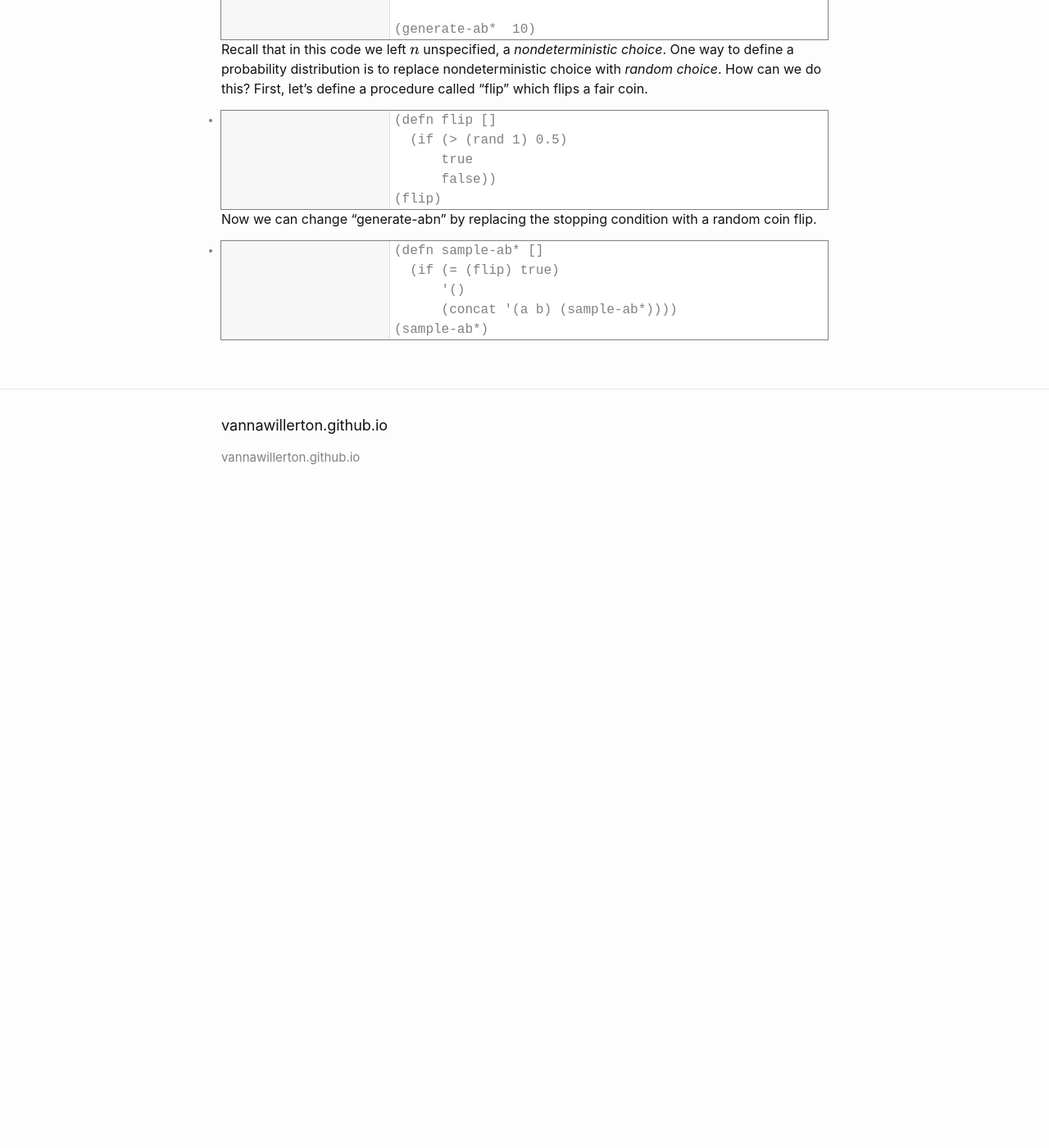
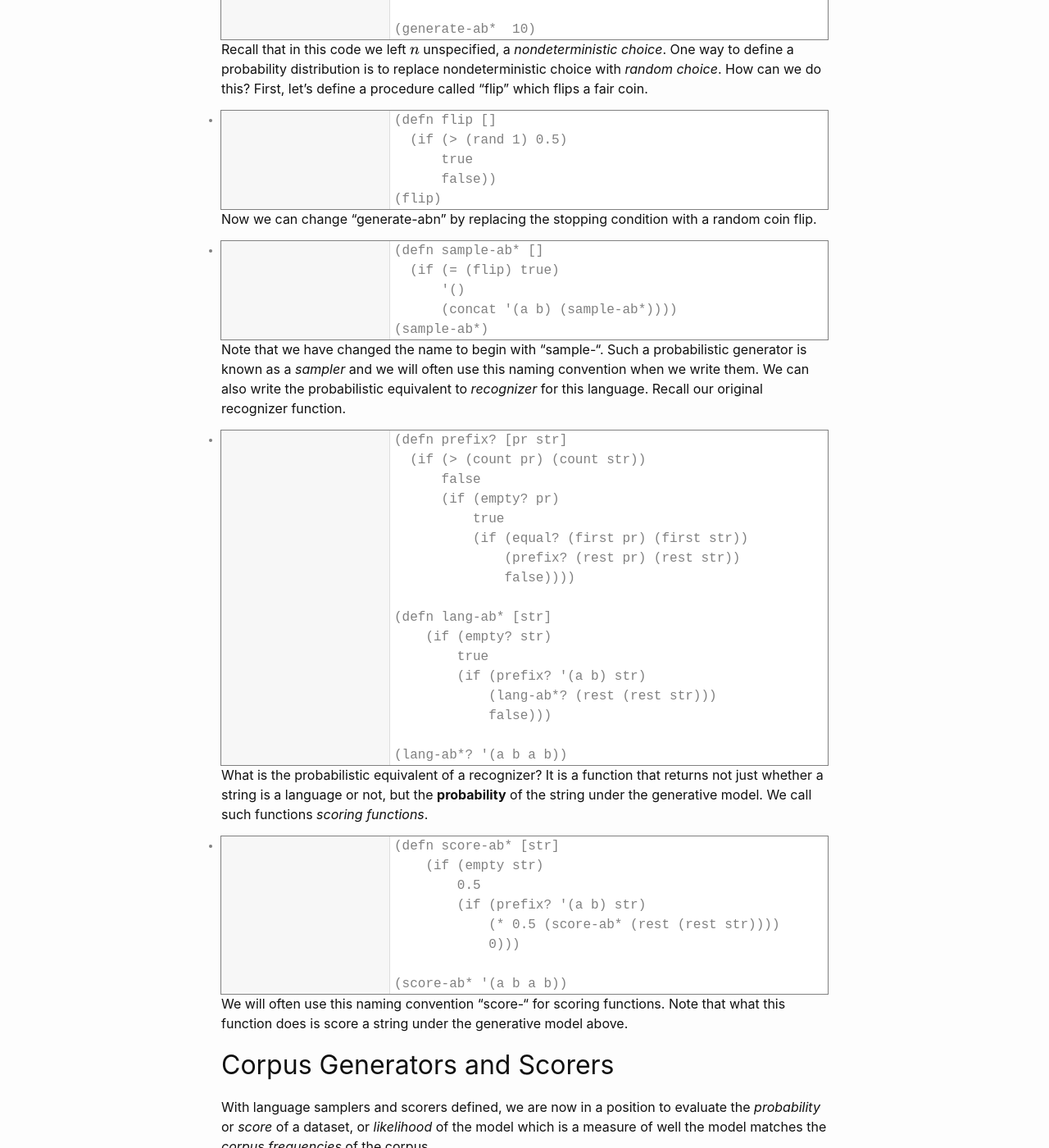
Before and after one commit to vannawillerton/vannawillerton.github.io, a Jekyll site: the page built from GenerativeModels.md, in a window 1280 px wide and 1400 px high, scrolled down 2757 px. Shown: the whole window at 82% size. Built offline with Jekyll 4.4.1, drawn with Linux system fonts in a browser that asks for light colours; our own code applies the rules of GitHub Pages for plain Markdown files; formulas are drawn with MathJax 3; a script that is not in the unit is left out; before the commit the page ends 3387 px from its top, so only the background shows below that; some of the changed text lies outside the part shown.

Commit message:
Update GenerativeModels.md

````diff
--- a/GenerativeModels.md
+++ b/GenerativeModels.md
@@ -79,3 +79,73 @@ Now we can change "generate-abn" by replacing the stopping condition with a rand
       (concat '(a b) (sample-ab*))))
 (sample-ab*)
 ```
+
+
+Note that we have changed the name to begin with "sample-". Such a probabilistic generator is known as a *sampler* and we will often use this naming convention when we write them. We can also write the probabilistic equivalent to *recognizer* for this language. Recall our original recognizer function.
+
+```
+(defn prefix? [pr str]
+  (if (> (count pr) (count str))
+      false
+      (if (empty? pr)
+          true
+          (if (equal? (first pr) (first str))
+              (prefix? (rest pr) (rest str))
+              false))))
+
+(defn lang-ab* [str]
+    (if (empty? str)
+        true
+        (if (prefix? '(a b) str)
+            (lang-ab*? (rest (rest str)))
+            false)))
+
+(lang-ab*? '(a b a b))
+```
+
+What is the probabilistic equivalent of a recognizer? It is a function that returns not just whether a string is a language or not, but the **probability** of the string under the generative model. We call such functions *scoring functions*.
+
+```
+(defn score-ab* [str]
+    (if (empty str)
+        0.5
+        (if (prefix? '(a b) str)
+            (* 0.5 (score-ab* (rest (rest str))))
+            0)))
+
+(score-ab* '(a b a b))
+```
+
+We will often use this naming convention "score-" for scoring functions. Note that what this function does is score a string under the generative model above.
+
+## Corpus Generators and Scorers
+
+With language samplers and scorers defined, we are now in a position to evaluate the *probability* or *score* of a dataset, or *likelihood* of the model which is a measure of well the model matches the *corpus frequencies* of the corpus.
+
+```
+(defn sample-corpus [generator size]
+  (if (= size 0)
+      '()
+      (cons (generator) (sample-corpus generator (- size 1)))))
+
+(sample-corpus sample-ab* 4)
+
+(defn sample-corpus-random [generator]
+  (if (flip)
+      '()
+      (cons (generator) (sample-corpus-random generator))))
+
+(sample-corpus-random sample-ab*)
+
+(def my-corpus (list '(a b a b) '() '(a b) '(a b a b a b)))
+
+(defn score-corpus [scorer corpus]
+  (if (empty? corpus)
+      1.0
+      (* (scorer (first corpus)) (score-corpus scorer (rest corpus)))))
+
+(score-corpus score-ab* my-corpus)
+
+```
+
+There is a close relationship between samplers and scorers. In particular, any corpus which is sampled by a generator can be scored by a scorer. The score of that corpus is simply the probably that the generator *would* have generated it in the first under random chance. This connection is absolutely crucial to understanding how probabilities can be used for learning and inference, as we will see in upcoming lectures.
````
